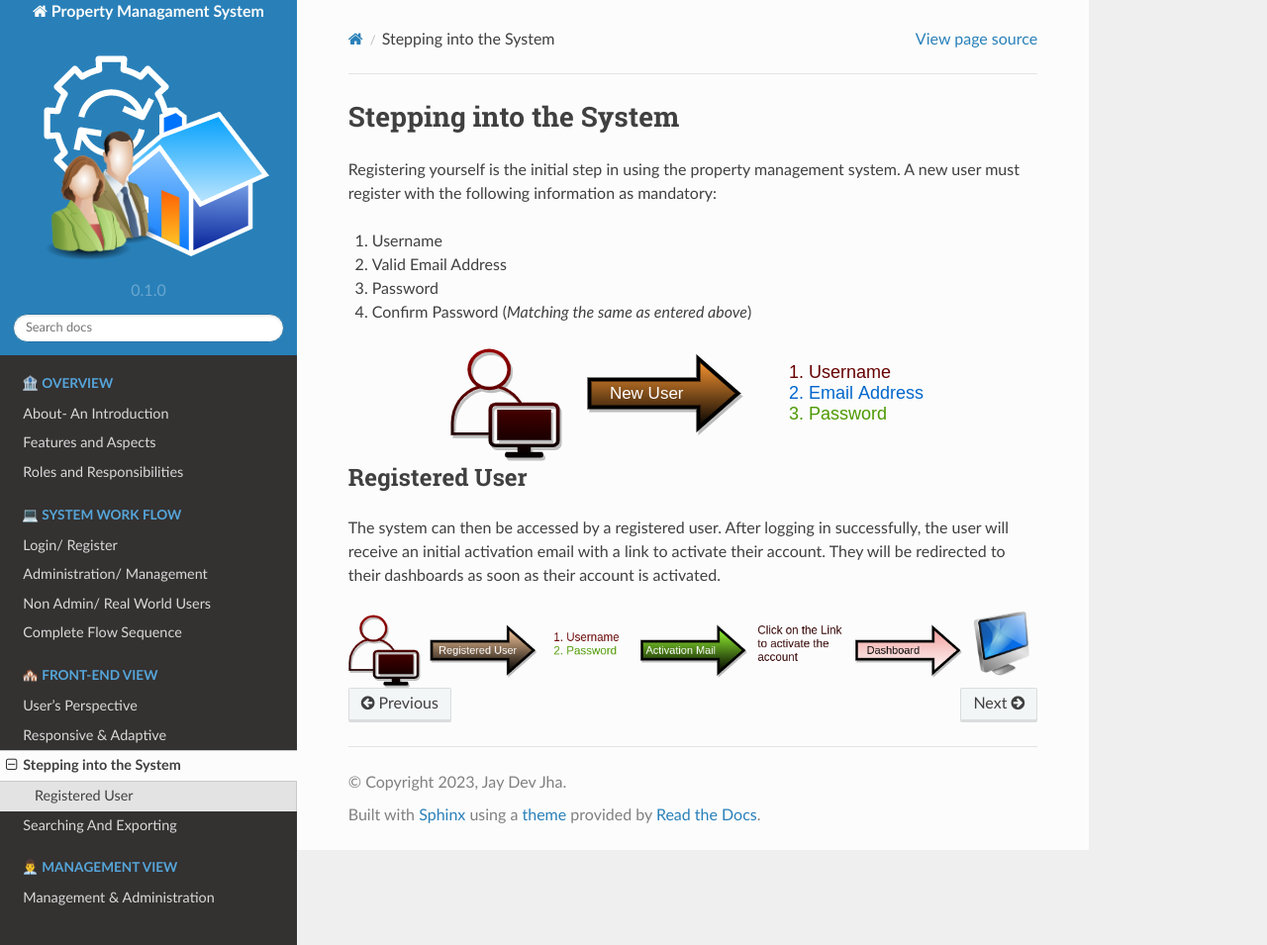
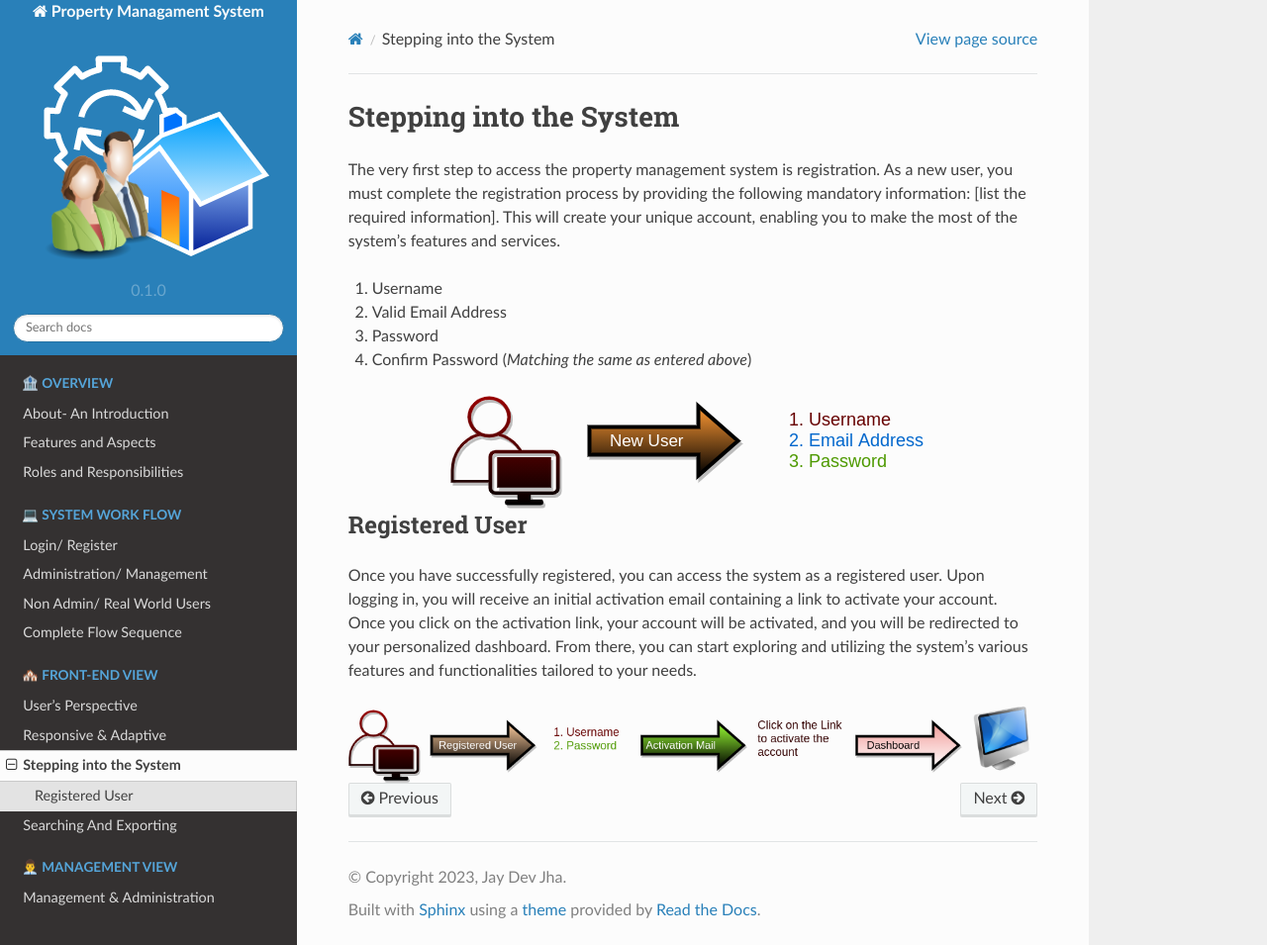
Before and after one commit to IIITM-Jay/Property-Management-System-Docs, a Sphinx documentation site: the page built from docs/source/login.rst, in a window 1280 px wide and 955 px high. Shown: the whole window at 99% size. Built offline with Sphinx 7.4.7 and the Read the Docs theme 2.0.0, drawn with Linux system fonts in a browser that asks for light colours.

Commit message:
Update login.rst

```diff
--- a/docs/source/login.rst
+++ b/docs/source/login.rst
@@ -1,8 +1,7 @@
 Stepping into the System
 ===========================
 
-Registering yourself is the initial step in using the property management system. A new user must register with the following information as mandatory:
-
+The very first step to access the property management system is registration. As a new user, you must complete the registration process by providing the following mandatory information: [list the required information]. This will create your unique account, enabling you to make the most of the system's features and services.
 
 1. Username
 2. Valid Email Address
@@ -14,7 +13,7 @@ Registering yourself is the initial step in using the property management system
 
 Registered User
 --------------------
-The system can then be accessed by a registered user. After logging in successfully, the user will receive an initial activation email with a link to activate their account. They will be redirected to their dashboards as soon as their account is activated.
+Once you have successfully registered, you can access the system as a registered user. Upon logging in, you will receive an initial activation email containing a link to activate your account. Once you click on the activation link, your account will be activated, and you will be redirected to your personalized dashboard. From there, you can start exploring and utilizing the system's various features and functionalities tailored to your needs.
 
 .. image:: _static/images/registeredUser.png
    :align: center
```
